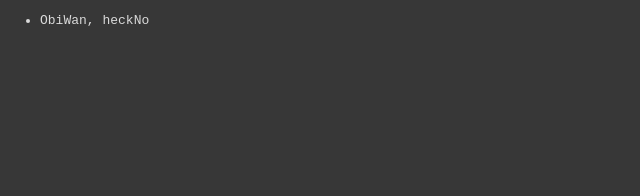
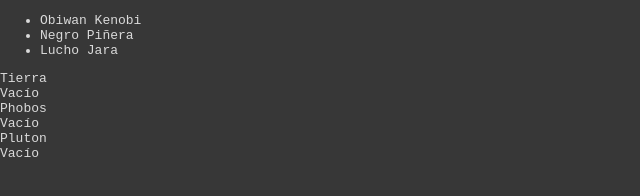
Before and after one commit to JuicyFandango/StarWars.React, a React app: page / in a window 1280 px wide. Shown: the whole page, without its empty margins (0-640 px from the left). Built offline with nearby package versions, Linux system fonts and the light colour scheme.

Commit message:
refactorizacion

```diff
--- /dev/null
+++ b/src/componentes/galaxia.js
@@ -0,0 +1,23 @@
+import React from 'react';
+import Planeta from './planeta';
+
+class Galaxia extends React.Component {
+  render() {
+    const planetas = this.props.planetas.map( (planeta) => {
+      return (
+        <Planeta
+          key={planeta.id}
+          moverJedi={this.props.moverJedi}
+          planeta={planeta}
+        />
+      );
+    });
+    return (
+      <div>
+        {planetas}
+      </div>
+    );
+  }
+}
+
+export default Galaxia;
--- /dev/null
+++ b/src/componentes/jedi.js
@@ -0,0 +1,26 @@
+import React from 'react';
+
+class Jedi extends React.Component {
+  constructor(props) {
+    super(props);
+
+    this._arrastrarJedi = this._arrastrarJedi.bind(this);
+  }
+
+  _arrastrarJedi(event) {
+    this.props.moverJedi(this.props.jedi);
+  }
+
+  render() {
+    return (
+      <div
+        onDragStart={this._arrastrarJedi}
+        draggable='true'
+      >
+        {this.props.jedi.nombre}
+      </div>
+    );
+  }
+}
+
+export default Jedi;
--- /dev/null
+++ b/src/componentes/listaJedi.js
@@ -0,0 +1,26 @@
+import React from 'react';
+import Jedi from './jedi';
+
+class ListaJedi extends React.Component {
+  render(){
+    const jedis = this.props.jedis.map( (jedi) => {
+      return (
+        <li key={jedi.id}>
+          <Jedi
+            moverJedi={this.props.moverJedi}
+            jedi={jedi}
+          />
+        </li>
+      );
+    });
+    return(
+      <div>
+        <ul>
+          {jedis}
+        </ul>
+      </div>
+    );
+  }
+}
+
+export default ListaJedi;
--- /dev/null
+++ b/src/componentes/planeta.js
@@ -0,0 +1,24 @@
+import React from 'react';
+import Jedi from './jedi'
+
+class Planeta extends React.Component {
+  render() {
+    const jedi = this.props.planeta.jedi;
+    return (
+      <div>
+        {this.props.planeta.nombre}
+        <br />
+        {jedi ? (
+          <Jedi
+            moverJedi={this.props.moverJedi}
+            jedi={this.props.planeta.jedi}
+          />
+        ) : (
+          <a>Vacío</a>
+        )}
+      </div>
+    );
+  }
+}
+
+export default Planeta;
--- a/src/index.css
+++ b/src/index.css
@@ -4,7 +4,3 @@ body {
   font-family: monospace;
   color: rgb(218, 218, 218)
 }
-
-.jediSeleccionado {
-  color: rgb(119, 119, 119)
-}
--- a/src/index.js
+++ b/src/index.js
@@ -1,87 +1,72 @@
 import React from 'react';
 import ReactDOM from 'react-dom';
 import './index.css';
+import Galaxia from './componentes/galaxia'
+import ListaJedi from './componentes/listaJedi'
 
-class JediInfo extends React.Component {
+class App extends React.Component {
+
   constructor(props) {
-    super(props)
-    this._handleJediClick = this._handleJediClick.bind(this)
+    super(props);
+    this._obtenerJedis = this._obtenerJedis.bind(this);
+    this._obtenerPlanetas = this._obtenerPlanetas.bind(this);
+    this._moverJedi = this._moverJedi.bind(this);
+
+    this.state = {
+      jedis : [],
+      planetas: [],
+      arrastre: null
+    }
   }
 
-  _handleJediClick(e) {
-    this.props.seleccionarJedi(this.props.jedi)
+  _obtenerJedis() {
+    let jedis =
+    [
+      {id: 0, nombre: 'Obiwan Kenobi'},
+      {id: 1, nombre: 'Negro Piñera'},
+      {id: 2, nombre: 'Lucho Jara'}
+    ];
+
+    this.setState({ jedis : jedis });
+  }
+
+  _obtenerPlanetas() {
+    let planetas =
+    [
+      {id:0, nombre: 'Tierra', jedi: null},
+      {id:1, nombre: 'Phobos', jedi: null},
+      {id:2, nombre: 'Pluton', jedi: null}
+    ]
+
+    this.setState({ planetas : planetas });
+  }
+
+  _moverJedi(arrastre) {
+    this.setState({ arrastre : arrastre });
+    console.log(arrastre)
+  }
+
+  componentDidMount() {
+    this._obtenerJedis();
+    this._obtenerPlanetas();
   }
 
   render() {
-    const clase = this.props.jedi.seleccionado ? 'jediSeleccionado' : 'heckNo'
     return (
-      <li onClick={this._handleJediClick} className={clase}>
-        {this.props.jedi.name}, {clase}
-      </li>
-    )
+      <container>
+        <ListaJedi
+          jedis={this.state.jedis}
+          moverJedi={this._moverJedi}
+          transferirJedi={this._transefrirJedi}
+        />
+        <Galaxia
+          planetas={this.state.planetas}
+          moverJedi={this._moverJedi}
+          transferirJedi={this._transferirJedi}
+        />
+      </container>
+    );
   }
 }
 
-class JediList extends React.Component {
-
-  render(){
-    const listaJedis = this.props.listaJedis.map( (jedi) => {
-      return <JediInfo jedi={jedi} seleccionarJedi={this.props.seleccionarJedi} key={jedi.id}/>
-    })
-    return(
-      <ul>
-        {listaJedis}
-      </ul>
-    )
-  }
-}
-
-class Root extends React.Component {
-
-  constructor(props) {
-    super(props)
-    this._obtenerJedis = this._obtenerJedis.bind(this)
-    this._seleccionarJedi = this._seleccionarJedi.bind(this)
-
-    //this.state = { listaJedis : [] }
-
-    this.state = { listaJedis : [{id: 1, name: 'ObiWan', seleccionado: false}] }
-  }
-
-  _seleccionarJedi(jedi) {
-    const listaJedis = this.state.listaJedis
-    const jediPos = listaJedis.indexOf(jedi)
-
-    if (jediPos == -1 || listaJedis[jediPos].seleccionado) {
-      return
-    }
-
-    listaJedis[jediPos].seleccionado = true
-
-    this.setState = { listaJedis : listaJedis }
-  }
-
-  _obtenerJedis() {
-    let listaJedis = []
-
-    // TODO: Programar la API!!!
-    fetch( '' , (data) => {
-      listaJedis = data;
-    })
-
-    this.setState({ listaJedis : listaJedis })
-  }
-
-  componentDidMount() {
-    //this._obtenerJedis()
-  }
-
-
-  render() {
-    return (
-      <JediList listaJedis={this.state.listaJedis} seleccionarJedi={this._seleccionarJedi}/>
-    )
-  }
-}
-
-ReactDOM.render(<Root />, document.getElementById('root'));
+ReactDOM.render(<App />, document.getElementById('root'));
```
Also changed, not shown: public/index.css (line endings or trailing spaces).
